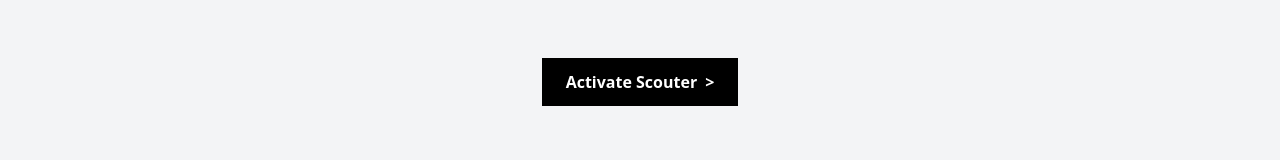
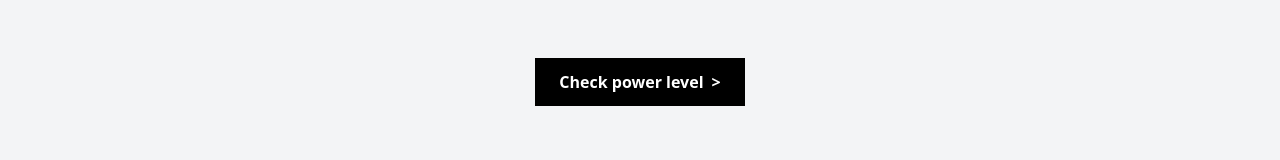
Before and after one commit to haider-sama/haider-sama.github.io, a plain HTML site: page index.html in a window 1280 px wide. Shown: the part 514-674 px from the top of the page. Drawn offline with nearby package versions, Linux system fonts and the light colour scheme.

Commit message:
Update index.html

```diff
--- a/index.html
+++ b/index.html
@@ -66,7 +66,7 @@
   <div class="flex flex-col items-center mt-16 mb-16">
     <button class="bg-black text-white px-6 py-3 font-semibold flex items-center space-x-2"
             onclick="startPowerLevel()">
-      <span>Activate Scouter</span>
+      <span>Check power level</span>
       <span class="arrow">&gt;</span>
     </button>
     <p id="power-level-display" class="mt-4 hidden">Your power level is: <span class="power-level"></span></p>
```
